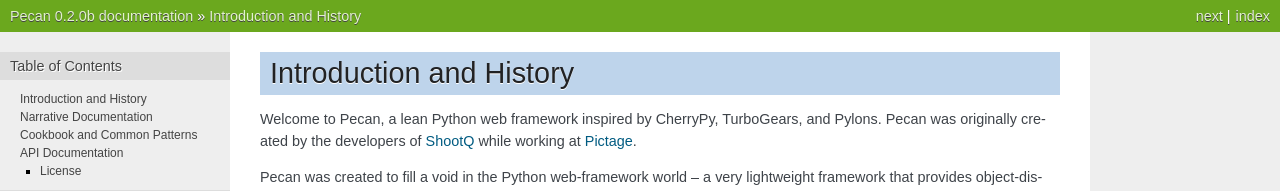
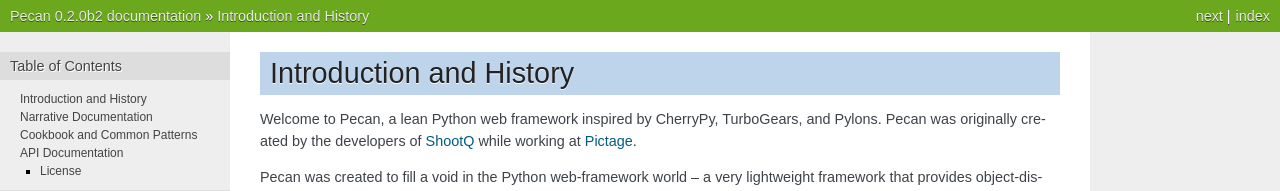
Before and after one commit to stackforge/pecan, a Sphinx documentation site: the page built from docs/source/index.rst, in a window 1280 px wide and 900 px high. Shown: the top 191 px of the window. Built offline with Sphinx 7.4.7, drawn with Linux system fonts in a browser that asks for light colours; some of the changed text lies outside the part shown.

Commit message:
Version update.

```diff
--- a/docs/source/conf.py
+++ b/docs/source/conf.py
@@ -49,9 +49,9 @@
 # built documents.
 #
 # The short X.Y version.
-version = '0.2.0b'
+version = '0.2.0b2'
 # The full version, including alpha/beta/rc tags.
-release = '0.2.0b'
+release = '0.2.0b2'
 
 # The language for content autogenerated by Sphinx. Refer to documentation
 # for a list of supported languages.
--- a/setup.py
+++ b/setup.py
@@ -2,7 +2,7 @@
 from setuptools import setup, find_packages
 from setuptools.command.test import test as TestCommand
 
-version = '0.2.0b'
+version = '0.2.0b2'
 
 #
 # determine requirements
```
